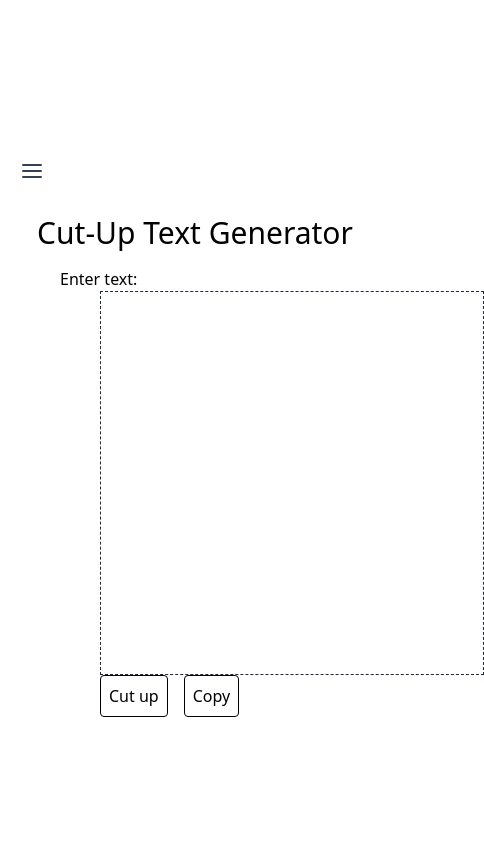
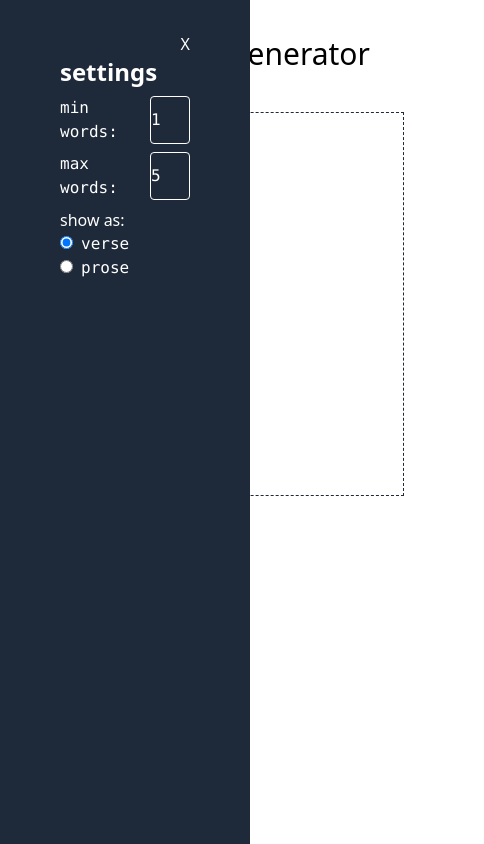
Before and after one commit to dku7/cut-up-tool, a React (Vite) app: page / in a window 390 px wide. Shown: the whole page, 484 px wide, since content can reach past the window. Built offline with nearby package versions, Linux system fonts and the light colour scheme.

Commit message:
implement responsive sidebar

```diff
--- a/src/App.tsx
+++ b/src/App.tsx
@@ -1,6 +1,6 @@
 import { useState } from "react";
 import Header from "./components/Header";
-import Settings from "./components/Settings";
+import { Settings } from "./components/Settings";
 import TextConsumer from "./components/TextConsumer";
 import { CutUpFormat, CutUpLength } from "./types/types";
 import { FiMenu } from "react-icons/fi";
@@ -14,7 +14,7 @@ export default function App() {
   const [cutUpLength, setCutUpLength] =
     useState<CutUpLength>(defaultCutUpLength);
   const [cutUpFormat, setCutUpFormat] = useState<CutUpFormat>("verse");
-  const [isSidebarOpen, setIsSidebarOpen] = useState(false);
+  const [isSideBarOpen, setIsSideBarOpen] = useState(true);
 
   const handleMinWordsChange = (event: React.ChangeEvent<HTMLInputElement>) => {
     setCutUpLength({ ...cutUpLength, min: Number(event.target.value) });
@@ -28,34 +28,49 @@ export default function App() {
     setCutUpFormat(format);
   };
 
-  const handleToggleSideBar = (isOpen: boolean) => {
-    setIsSidebarOpen(isOpen);
+  const handleToggleSideBar = (open: boolean) => {
+    setIsSideBarOpen(open);
   };
 
   return (
-    <div className="grid grid-cols-1 md:grid-cols-[250px_1fr] min-h-screen">
-      <div className="mt-2 mb-10 ml-10">
+    <>
+      <div id="container" className="flex h-screen relative">
+        <aside
+          id="side-bar"
+          className={`fixed top-0 left-0 h-screen text-white bg-gray-800 p-5 pt-8 w-[250px]
+          md:relative md:translate-x-0 md:w-[250px] transition-transform duration-300 ${
+            isSideBarOpen ? "translate-x-0" : "-translate-x-full"
+          }`}>
+          <div className="px-10">
             <Settings
               cutUpLength={cutUpLength}
               format={cutUpFormat}
-          isSidebarOpen={isSidebarOpen}
+              isSideBarOpen={isSideBarOpen}
               handleMinWordsChange={handleMinWordsChange}
               handleMaxWordsChange={handleMaxWordsChange}
               handleFormatChange={handleFormatChange}
               handleToggleSideBar={handleToggleSideBar}
             />
           </div>
-      <div className="p-5 md:ml-64">
+        </aside>
+        <main
+          id="content"
+          className="flex-1 h-screen p-5 ml-0 transition-all duration-300">
+          <div className="flex justify-center">
+            {!isSideBarOpen && (
               <button
+                className="absolute top-5 left-5 text-red-700 md:hidden cursor-pointer"
                 onClick={() => {
                   handleToggleSideBar(true);
-          }}
-          className="md:hidden mb-4 text-gray-700">
+                }}>
                 <FiMenu size={24} />
               </button>
+            )}
             <Header />
+          </div>
           <TextConsumer cutUpLength={cutUpLength} cutUpFormat={cutUpFormat} />
+        </main>
       </div>
-    </div>
+    </>
   );
 }
--- a/src/components/Settings.tsx
+++ b/src/components/Settings.tsx
@@ -1,3 +1,4 @@
+import { memo } from "react";
 import { CutUpFormat, CutUpLength } from "../types/types";
 import FormatOption from "./FormatOption";
 import WordSetting from "./WordSetting";
@@ -5,18 +6,18 @@ import WordSetting from "./WordSetting";
 interface SettingsProps {
   cutUpLength: CutUpLength;
   format: CutUpFormat;
-  isSidebarOpen: boolean;
+  isSideBarOpen: boolean;
   handleMinWordsChange: (event: React.ChangeEvent<HTMLInputElement>) => void;
   handleMaxWordsChange: (event: React.ChangeEvent<HTMLInputElement>) => void;
   handleFormatChange: (format: CutUpFormat) => void;
-  handleToggleSideBar: (isOpen: boolean) => void;
+  handleToggleSideBar: (open: boolean) => void;
 }
 
-export default function Settings(props: SettingsProps) {
+export const Settings = memo(function Settings(props: SettingsProps) {
   const {
     cutUpLength: { min, max },
     format,
-    isSidebarOpen,
+    isSideBarOpen,
     handleMinWordsChange,
     handleMaxWordsChange,
     handleFormatChange,
@@ -24,21 +25,20 @@ export default function Settings(props: SettingsProps) {
   } = props;
 
   return (
-    <aside
-      className={`fixed inset-y-0 left-0 z-20 w-64 bg-gray-800 text-white p-5 transition-transform ${
-        isSidebarOpen ? "translate-x-0" : "-translate-x-full"
-      } md:relative md:translate-x-0`}>
-      <div className="flex justify-between items-center">
-        <h2 className="ml-10 font-bold text-2xl">settings</h2>
+    <div className="flex flex-col">
+      <div className="flex justify-end">
+        {isSideBarOpen && (
           <button
-          className="md:hidden text-gray-300 hover:text-white"
+            className="text-white cursor-pointer"
             onClick={() => {
               handleToggleSideBar(false);
             }}>
             X
           </button>
+        )}
       </div>
-      <div className="grid grid-cols-1 gap-4 mt-5">
+      <h2 className="font-bold text-2xl">settings</h2>
+      <div>
         <WordSetting
           settingType="min"
           initialValue={min}
@@ -61,6 +61,6 @@ export default function Settings(props: SettingsProps) {
         currentValue={format}
         handleFormatChange={handleFormatChange}
       />
-    </aside>
+    </div>
   );
-}
+});
--- a/src/components/TextConsumer.tsx
+++ b/src/components/TextConsumer.tsx
@@ -48,15 +48,15 @@ export default function TextConsumer({
 
   return (
     <main>
-      <div className="px-10 md:px-20 lg:px-40">
+      <div className="">
         <p>Enter text:</p>
-        <div className="flex flex-col lg:flex-row px-10 md:px-20 lg:px-40">
+        <div className="">
           <textarea
             className="border border-gray-800 border-dashed pl-0.5 w-full font-mono flex-grow min-h-96 resize-none min-w-96"
             value={inputText}
             onChange={handleTextChange}></textarea>
         </div>
-        <div className="px-10 md:px-20 lg:px-40">
+        <div className="">
           <button
             onClick={handleCutUpText}
             className="border p-2 rounded hover:cursor-pointer mr-4 mb-4">
```
Lines whose indentation alone changed are shown as unchanged.
